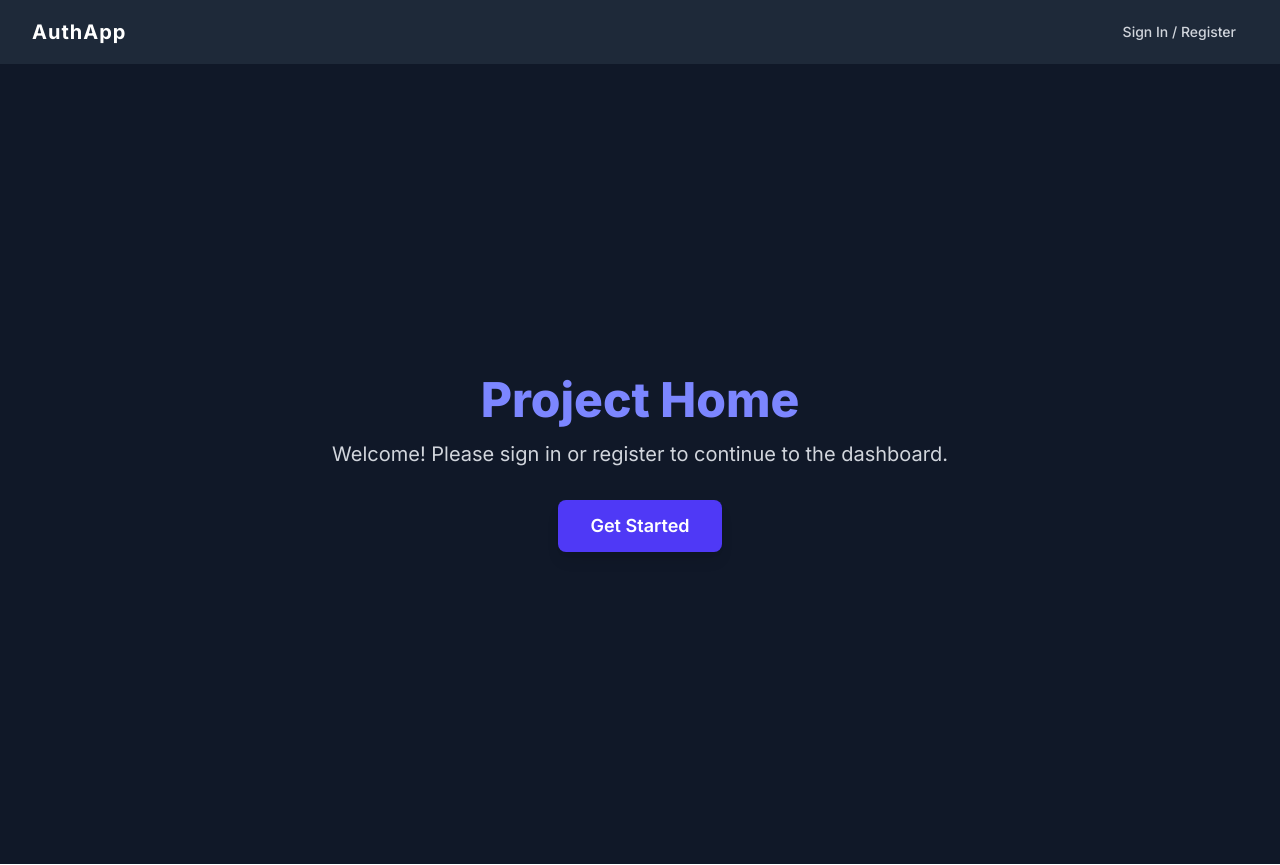
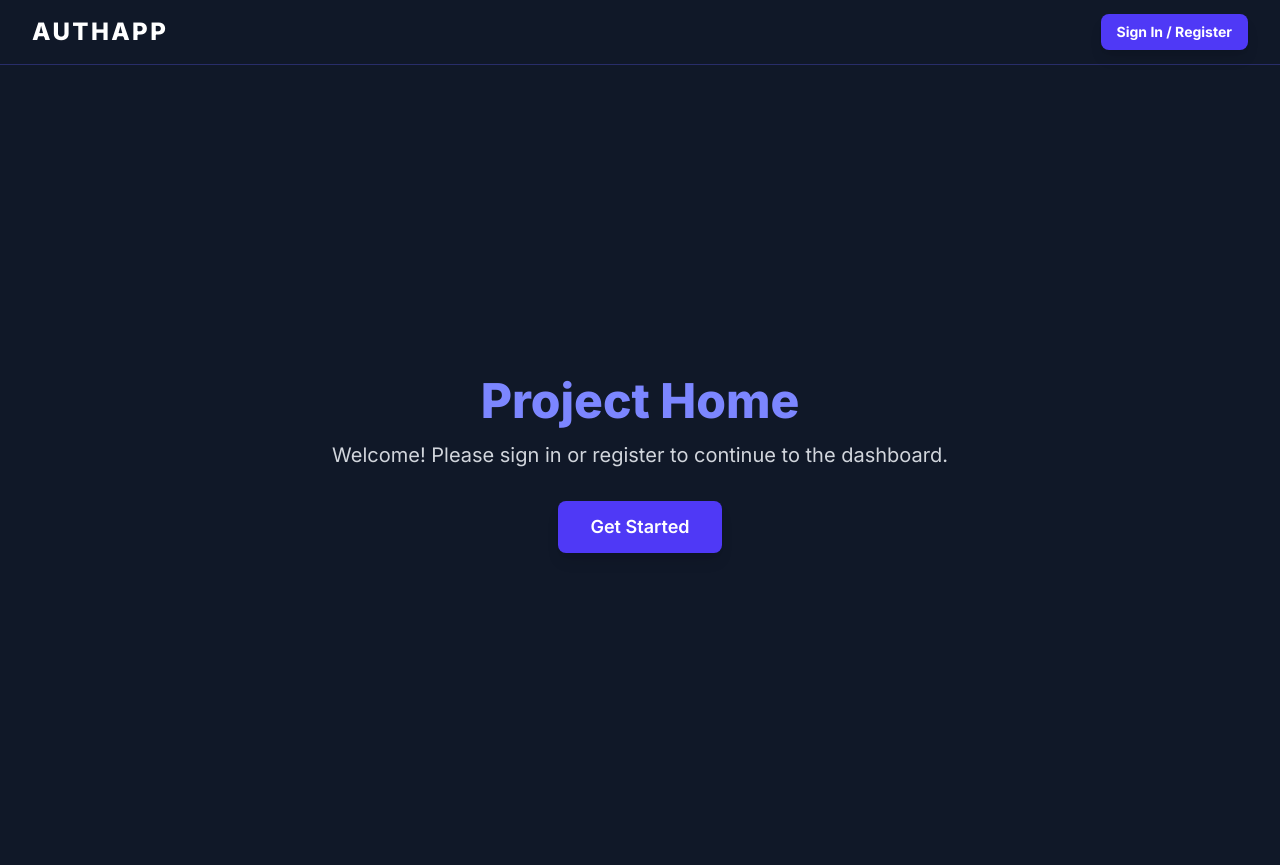
Before and after one commit to Clinton1029/next-auth, a Next.js app: page / in a window 1280 px wide. Built offline with nearby package versions, Linux system fonts and the light colour scheme.

Commit message:
update the navbar

```diff
--- a/app/components/Navbar.jsx
+++ b/app/components/Navbar.jsx
@@ -3,7 +3,7 @@
 
 import Link from 'next/link';
 import { useEffect, useState } from 'react';
-import SignOutButton from './SignOutButton';
+import SignOutButton from './SignOutButton'; // Assuming this component exists
 
 export default function Navbar() {
   const [isLoggedIn, setIsLoggedIn] = useState(false);
@@ -28,31 +28,39 @@ export default function Navbar() {
 
   // Tailwind styling for a clean, dark, and modern navbar
   return (
-    <nav className="bg-gray-800 shadow-md">
+    // MODIFIED: Deeper dark background and shadow for modern contrast
+    <nav className="bg-gray-900 shadow-xl border-b border-indigo-500/30">
       <div className="max-w-7xl mx-auto px-4 sm:px-6 lg:px-8">
         <div className="flex items-center justify-between h-16">
 
-          {/* Logo/Home Link */}
+          {/* Logo/Home Link - Stronger, bolder style */}
           <div className="flex-shrink-0">
-            <Link href="/" className="text-white text-xl font-bold tracking-wider hover:text-indigo-400 transition duration-150">
+            <Link href="/" className="text-white text-2xl font-extrabold tracking-widest uppercase hover:text-indigo-400 transition duration-200">
               AuthApp
             </Link>
           </div>
 
           {/* Navigation Links */}
-          <div className="flex items-center space-x-4">
+          <div className="flex items-center space-x-2 sm:space-x-4">
             {isLoggedIn ? (
               <>
                 {/* Links for Logged-In User */}
-                <Link href="/dashboard" className="text-gray-300 hover:bg-gray-700 hover:text-white px-3 py-2 rounded-md text-sm font-medium transition duration-150">
+                <Link
+                  href="/dashboard"
+                  className="text-gray-200 hover:bg-gray-700 hover:text-indigo-400 px-3 py-2 rounded-lg text-base font-semibold transition duration-200"
+                >
                   Dashboard
                 </Link>
+                {/* SignOutButton component will handle the styling for the button */}
                 <SignOutButton />
               </>
             ) : (
               <>
-                {/* Links for Logged-Out User */}
-                <Link href="/login" className="text-gray-300 hover:bg-gray-700 hover:text-white px-3 py-2 rounded-md text-sm font-medium transition duration-150">
+                {/* Links for Logged-Out User - Accentuated Sign In/Register Button */}
+                <Link
+                  href="/login"
+                  className="bg-indigo-600 text-white font-bold px-4 py-2 rounded-lg text-sm shadow-lg hover:bg-indigo-500 transition duration-200 transform hover:scale-105"
+                >
                   Sign In / Register
                 </Link>
               </>
```
